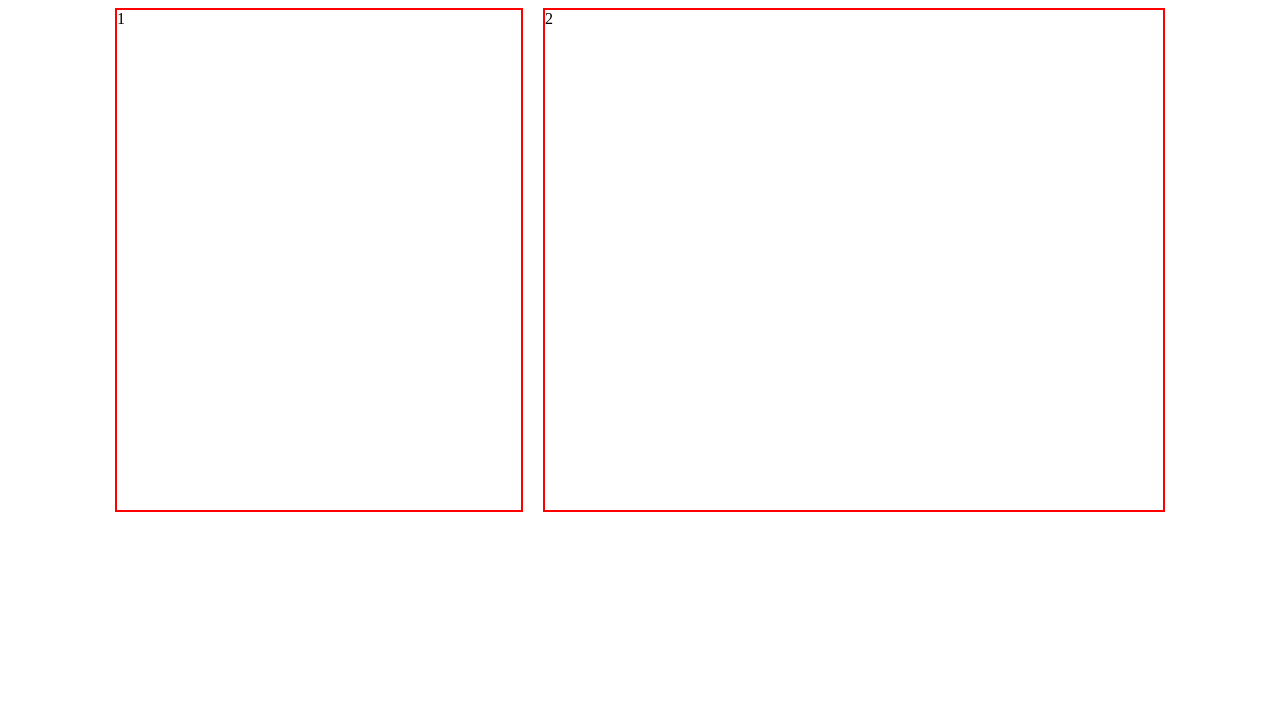
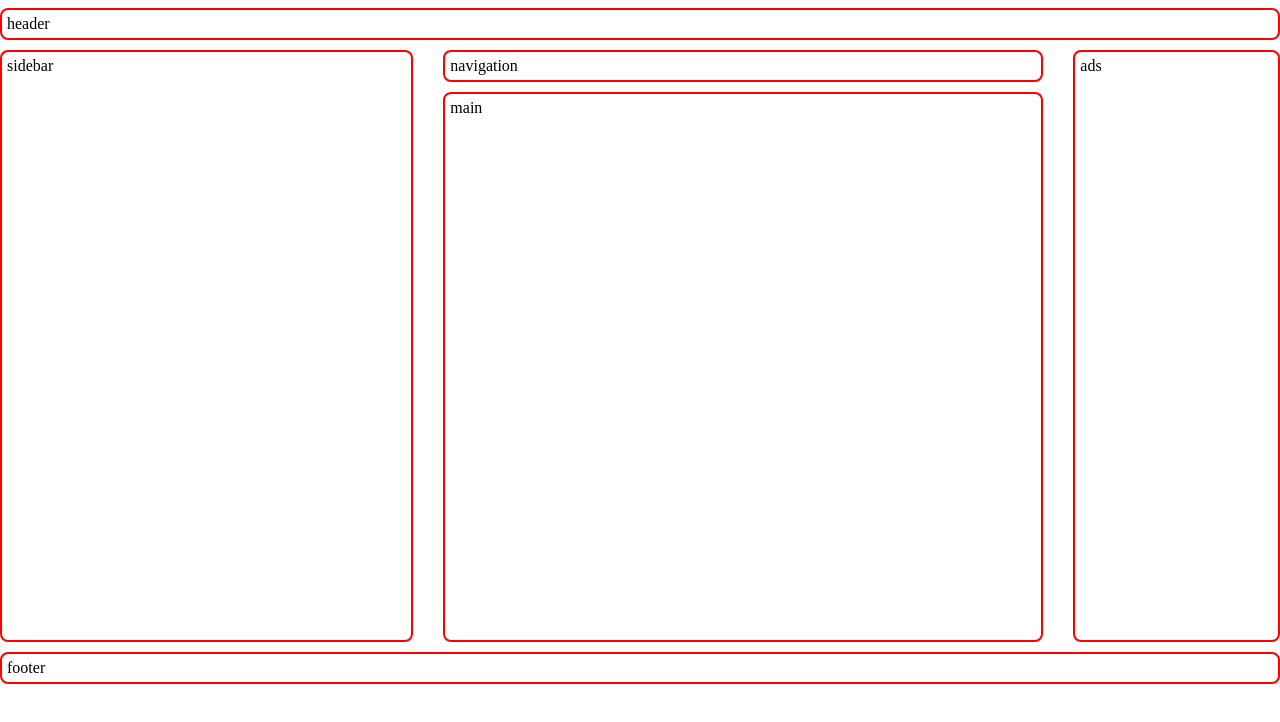
Before and after one commit to agneja00/Grid, a plain HTML site: page index.html in a window 1280 px wide. Drawn offline with Linux system fonts and the light colour scheme.

Commit message:
3 uzduotys

```diff
--- a/index.html
+++ b/index.html
@@ -8,7 +8,13 @@
     <link rel="stylesheet" href="style.css">
 </head>
 <body>
-    <div class="first">1</div>
-    <div class="second">2</div>
+    <div class="container">
+        <div class="header">header</div>
+        <div class="navigation">navigation</div>
+        <div class="main">main</div>
+        <div class="sidebar">sidebar</div>
+        <div class="ads">ads</div>
+        <div class="footer">footer</div>
+    </div>
 </body>
 </html>
--- a/style.css
+++ b/style.css
@@ -1,18 +1,95 @@
+* {
+    box-sizing: border-box;
+}
+
 body {
+    max-width: 768px;
+    height: 100vh;
+    margin-left: 0;
+    margin-right: 0;
+}
+
+.container {
     display: grid;
-    grid-template-columns: repeat(12, 1fr);
-    gap: 20px;
+    grid-template-columns: 1fr;
+    grid-template-rows: auto auto 550px auto auto;
+    grid-template-areas:
+    "header"
+    "navigation"
+    "main"
+    "sidebar"
+    "ads"
+    "footer";
+    gap: 10px;
 }
 
 div {
-    border: 2px solid red;
-    height: 500px;
+    width: 100%;
+    border-radius: 8px;
 }
 
-.first {
-    grid-column: 2 / span 4;
+.header {
+    grid-area: header;
+    border: 2px solid red;
+    padding: 5px;
 }
 
-.second {
-    grid-column: 6 / span 6;
+.navigation {
+    grid-area: navigation;
+    border: 2px solid red;
+    padding: 5px;
 }
+
+.main {
+    grid-area: main;
+    border: 2px solid red;
+    padding: 5px;
+}
+
+.sidebar {
+    grid-area: sidebar;
+    border: 2px solid red;
+    padding: 5px;
+}
+
+.ads {
+    grid-area: ads;
+    border: 2px solid red;
+    padding: 5px;
+}
+
+.footer {
+    grid-area: footer;
+    border: 2px solid red;
+    padding: 5px;
+}
+
+@media screen and (min-width: 768px) {
+    body {
+        max-width: 100%;
+    }
+
+    .container {
+        grid-template-columns: 1fr 10px 2fr;
+        grid-template-areas:
+        "header header header"
+        "navigation navigation navigation"
+        "sidebar . main"
+        "ads . footer";
+    }
+}
+
+@media screen and (min-width: 1024px) {
+    body {
+        max-width: 100%;
+    }
+
+    .container {
+        grid-template-columns: 2fr 10px 600px 10px 1fr;
+        grid-template-areas:
+        "header header header header header"
+        "sidebar . navigation . ads"
+        "sidebar . main . ads"
+        "footer footer footer footer footer";
+    }
+}
```
